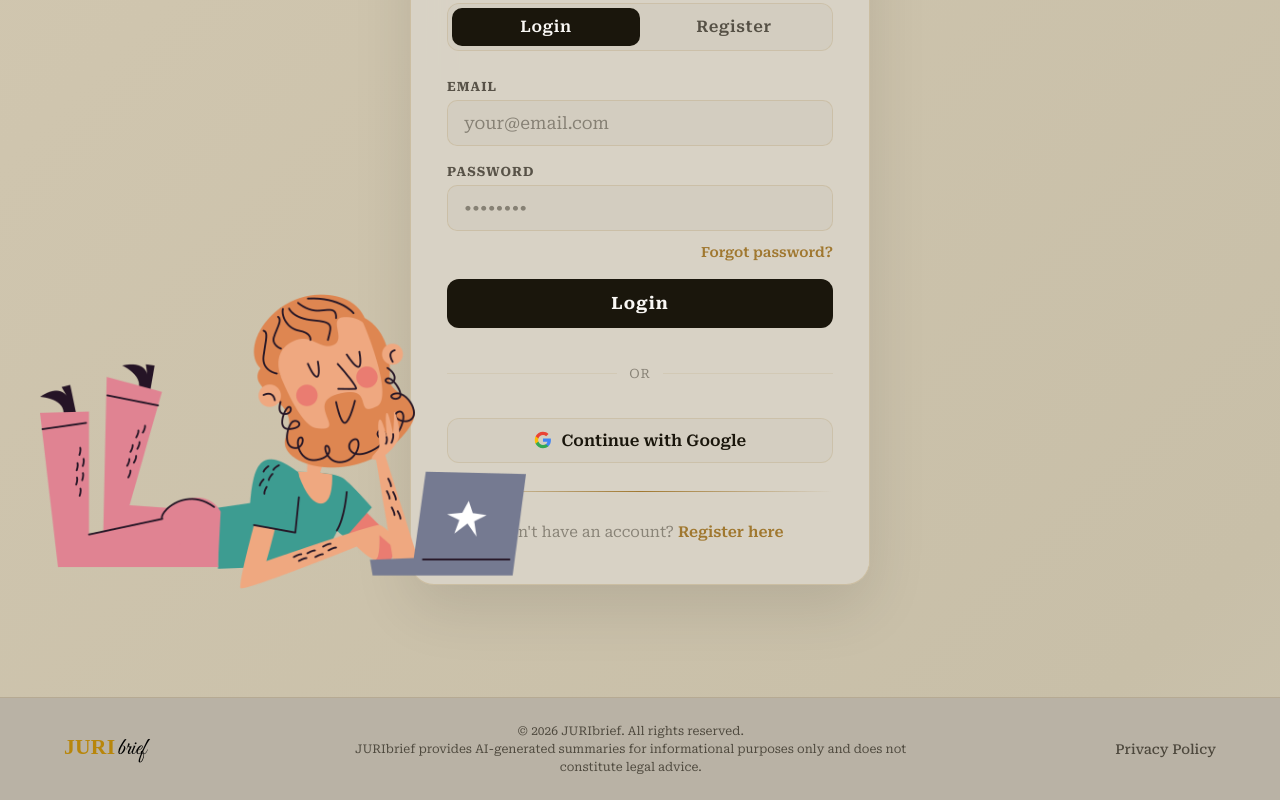
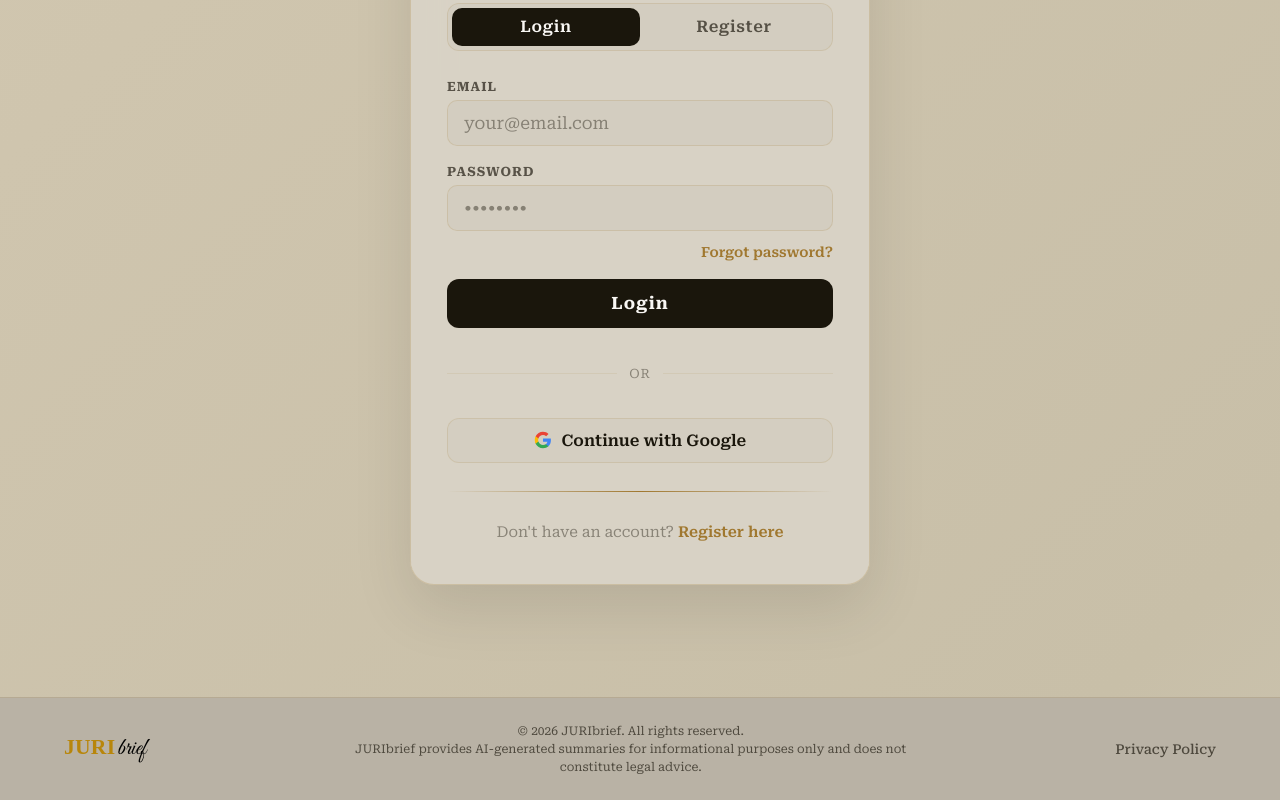
Before and after one commit to AVINASHTIWARI14/JURIbrief, a React (Vite) app in the folder client/: page / in a window 1280 px wide. Shown: the part 1198-1998 px from the top of the page. Built offline with nearby package versions, Linux system fonts and the light colour scheme; no server answers; a web font is replaced by a local one.

Commit message:
Remove left hero sticker

```diff
--- a/client/src/pages/Home.jsx
+++ b/client/src/pages/Home.jsx
@@ -95,29 +95,6 @@ export default function Home() {
   }
 }
       `}</style>
-
-      <div
-        style={{
-          position: "absolute",
-          left: "2.5rem",
-          bottom: "0.75rem",
-          display: "flex",
-          alignItems: "flex-end",
-          gap: "0.25rem",
-          zIndex: 2,
-          pointerEvents: "none",
-        }}
-      >
-        <img
-          src="/home-sticker-2.svg"
-          alt=""
-          aria-hidden="true"
-          style={{
-            width: "clamp(300px, 38vw, 560px)",
-            height: "auto",
-          }}
-        />
-      </div>
 
 
       {/* ─── Hero Section ─────────────────────────────────────── */}
```
